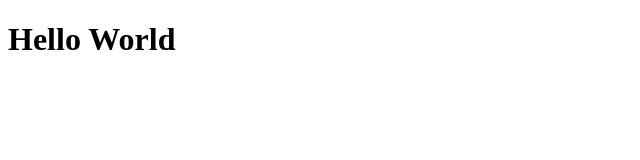
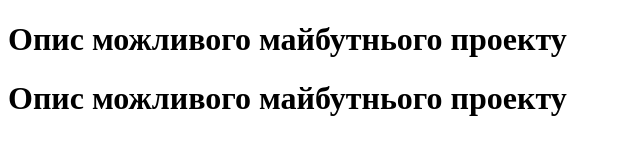
Before and after one commit to sbezvuh/Go, a plain HTML site: page index.html in a window 1280 px wide. Shown: the whole page, without its empty margins (0-640 px from the left). Drawn offline with Linux system fonts and the light colour scheme.

Commit message:
Update index.html

```diff
--- a/index.html
+++ b/index.html
@@ -9,7 +9,9 @@
 </head>
 
 <body>
-	<h1>Hello World</h1>
+	<h1>Опис можливого майбутнього проекту</h1>
+	<h1></h1>
+	<h1>Опис можливого майбутнього проекту</h1>
 </body>
 
 </html>
```
